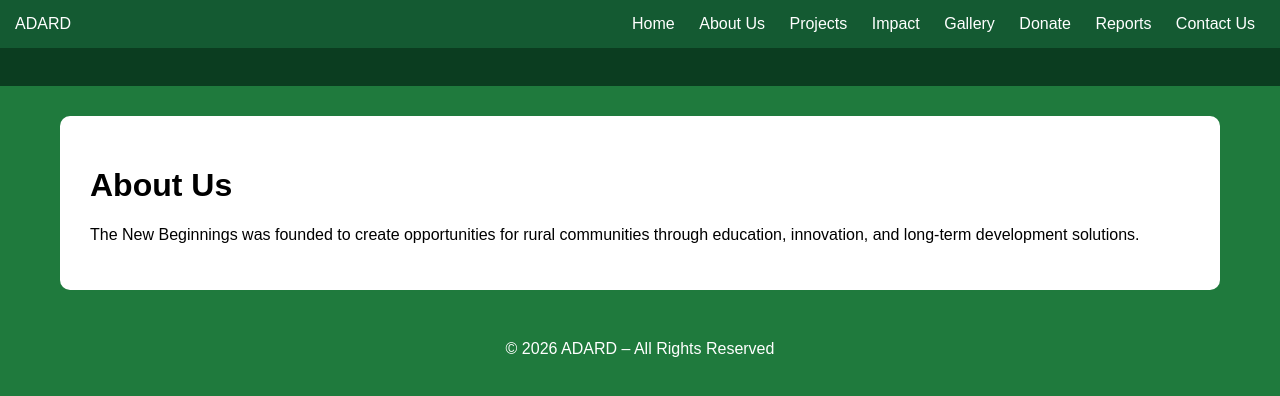
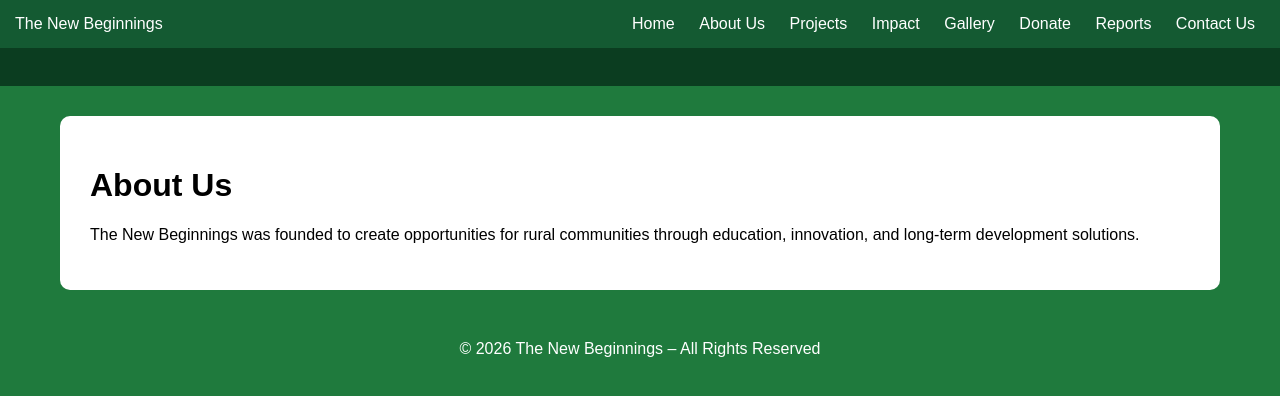
Before and after one commit to adard2026/award.github.io, a plain HTML site: page about.html in a window 1280 px wide. Drawn offline with nearby package versions, Linux system fonts and the light colour scheme.

Commit message:
Update about.html

```diff
--- a/about.html
+++ b/about.html
@@ -3,11 +3,11 @@
 <head>
   <meta charset="UTF-8">
   <title>The New Beginnings</title>
-  <meta name="description" content="Aduk Association for Rural Development (ADARD) – promoting unity, progress and sustainable rural development.">
+  <meta name="description" content="The New Beginnings – promoting unity, progress and sustainable rural development.">
   <meta name="viewport" content="width=device-width, initial-scale=1.0">
 
   <!-- SEO -->
-  <meta name="keywords" content="ADARD, rural development, Aduk, community development, Cameroon NGO">
+  <meta name="keywords" content="The New Beginnings, rural development, Aduk, community development, Cameroon NGO">
 
   <!-- CSS -->
   <link rel="stylesheet" href="css/style.css">
@@ -19,7 +19,7 @@
 <body>
 
 <header>
-  <div class="logo">ADARD</div>
+  <div class="logo">The New Beginnings</div>
 
   <nav id="nav">
     <a href="index.html">Home</a>
@@ -48,7 +48,7 @@ through education, innovation, and long-term development solutions.
 </main>
 
 <footer>
-  © 2026 ADARD – All Rights Reserved
+  © 2026 The New Beginnings – All Rights Reserved
 </footer>
 
 <script src="js/main.js"></script>
```
